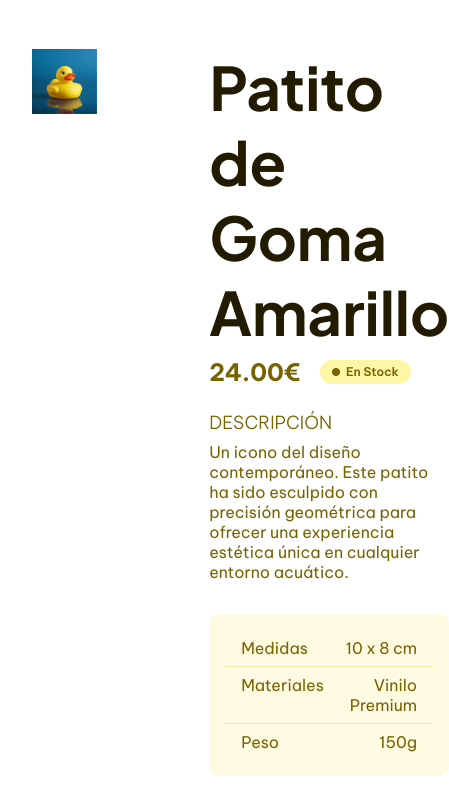
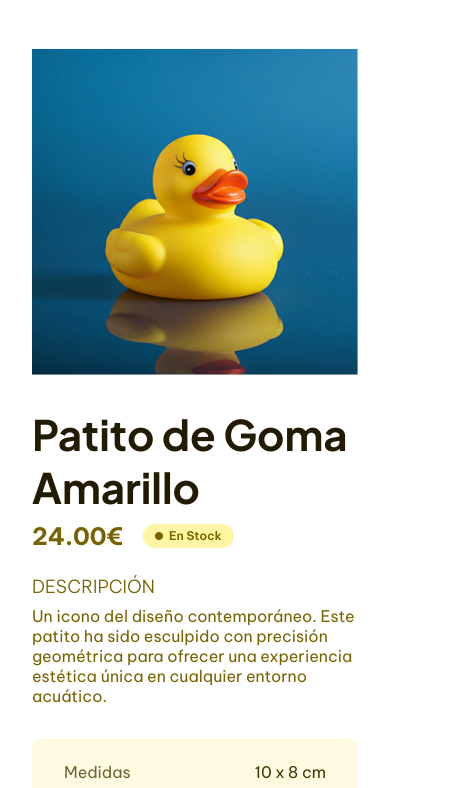
Before and after one commit to IvannaRCA/duck-store-t5, a plain HTML site: page pages/detalles-producto.html in a window 390 px wide. Shown: the part 55-843 px from the top of the page, 449 px wide, since content can reach past the window. Drawn offline with Linux system fonts and the light colour scheme.

Commit message:
feat(DUC-58): add mobile responsive detalles-producto

```diff
--- a/css/detalles-producto.css
+++ b/css/detalles-producto.css
@@ -24,7 +24,6 @@
 }
 
 .product-content__tittle {
-    font-family: ;
     font-size: 60px;
     margin-bottom: 0;
     font-family: "Plus Jakarta Sans", sans-serif;
@@ -37,6 +36,7 @@
     margin-right: 1rem;
     margin-bottom: 1.5rem;
     vertical-align: middle;
+    font-size: 30px;
     color: #776300;
 }
 
@@ -55,7 +55,6 @@
 .product-content__details {
     background-color: #fffae1;
     padding: 1rem;
-    border-radius: 8px;
     margin-top: 2rem;
     border-radius: 10px;
 }
@@ -77,7 +76,33 @@
     border-bottom: none;
 }
 
+.details-list__label {
+    font-size: medium 14px;
+    color: #6B662F;
+}
 
 .details-list__value {
     text-align: right;
+    font-size: medium 14px;
+    color: #3D3905;
 }
+
+@media (max-width: 768px) {
+    .product {
+        flex-direction: column;
+    }
+
+    .product__image {
+        width: 100%;
+        max-width: 100%;
+        display: flex;
+    }
+
+    .product-content__tittle {
+        font-size: 42px;
+    }
+
+    .product-content__price {
+        font-size: 24px;
+    }
+}
```
